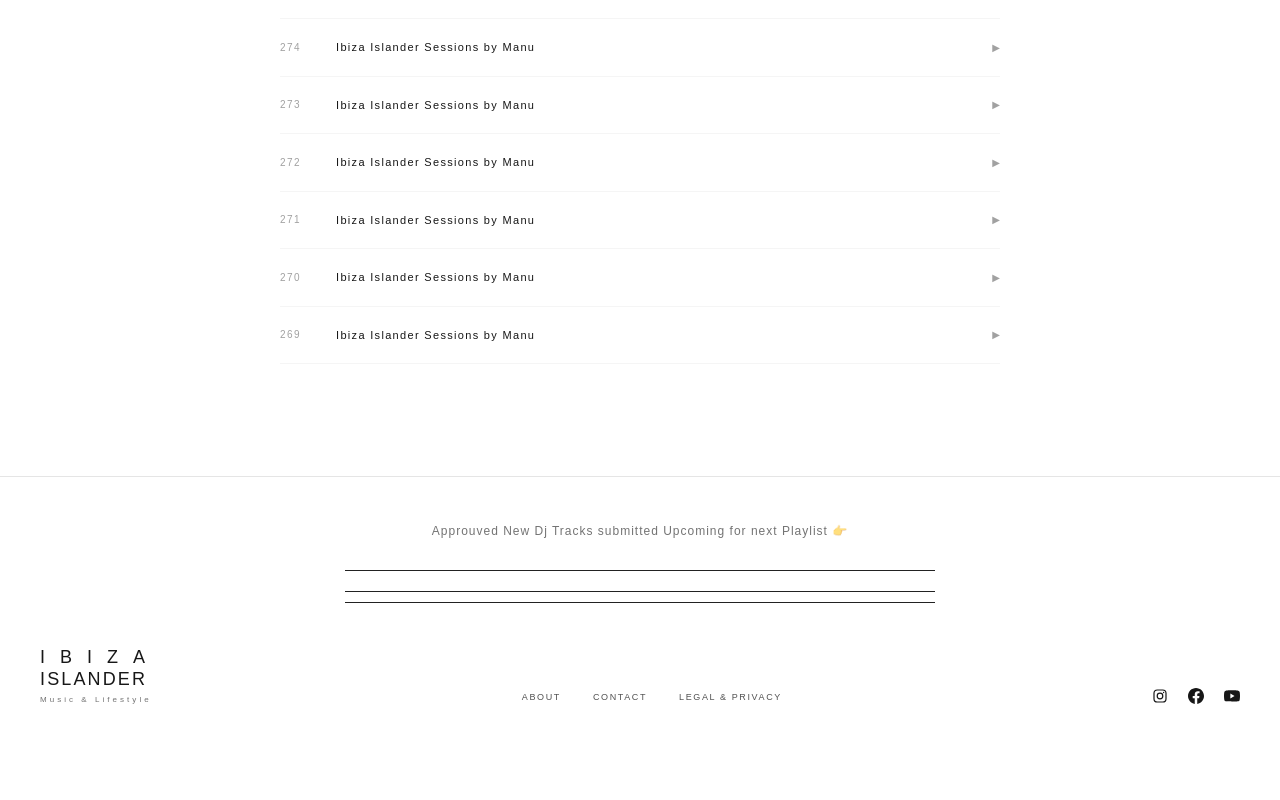
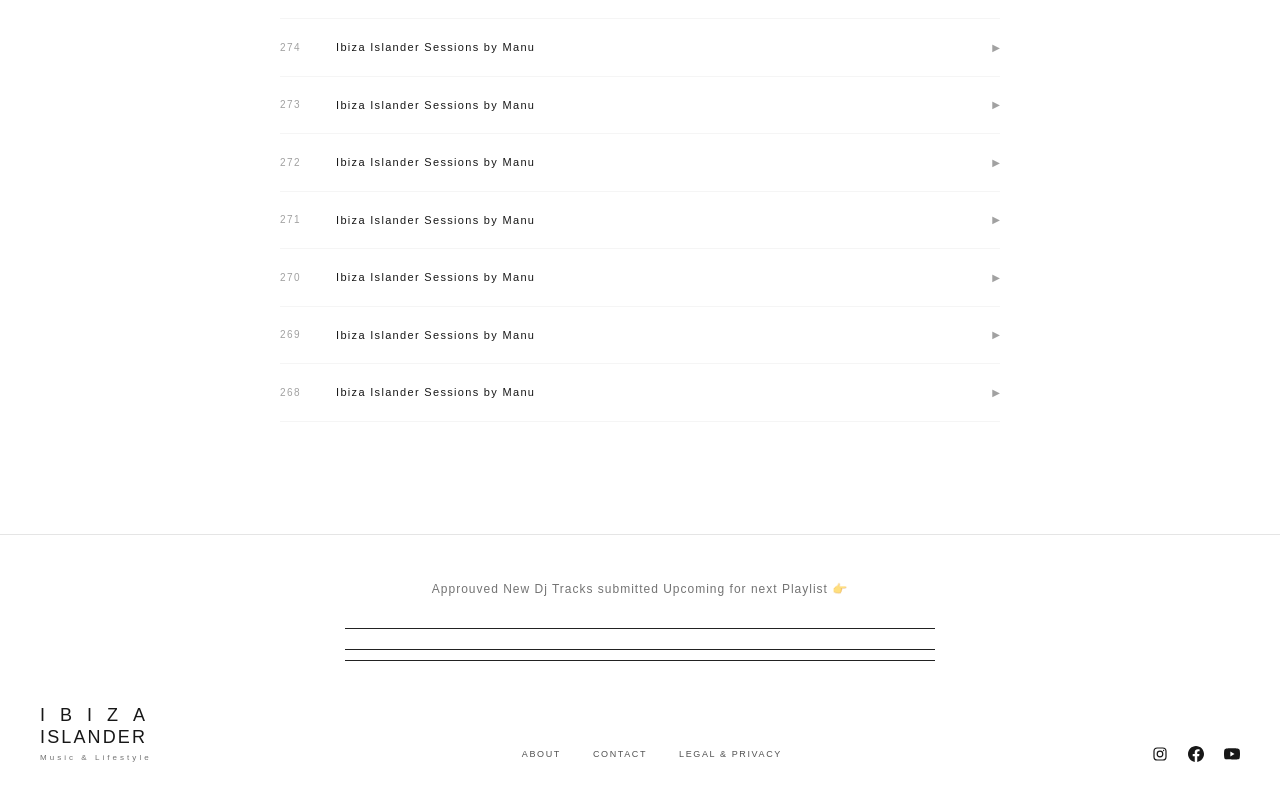
Before and after one commit to Manubrunog/ibiza-islander, a Next.js app: page /radio in a window 1280 px wide. Shown: the part 723-1523 px from the top of the page. Before the commit the page ends 1467 px from the top, so only its background shows below. Built offline with nearby package versions, Linux system fonts and the light colour scheme; no server answers; the database is empty.

Commit message:
modif player

```diff
--- a/app/radio/page.tsx
+++ b/app/radio/page.tsx
@@ -46,7 +46,7 @@ const [duration, setDuration] = useState(0)
   return unsubscribe
 }, [])
 
-  const sessions = Array.from({ length: 8 }, (_, i) => 276 - i)
+  const sessions = Array.from({ length: 9 }, (_, i) => 276 - i)
 
 const playSession = (number: number) => {
   const url = `/audio/Ibiza Islander Sessions by Manu ${number}.mp3`
```
